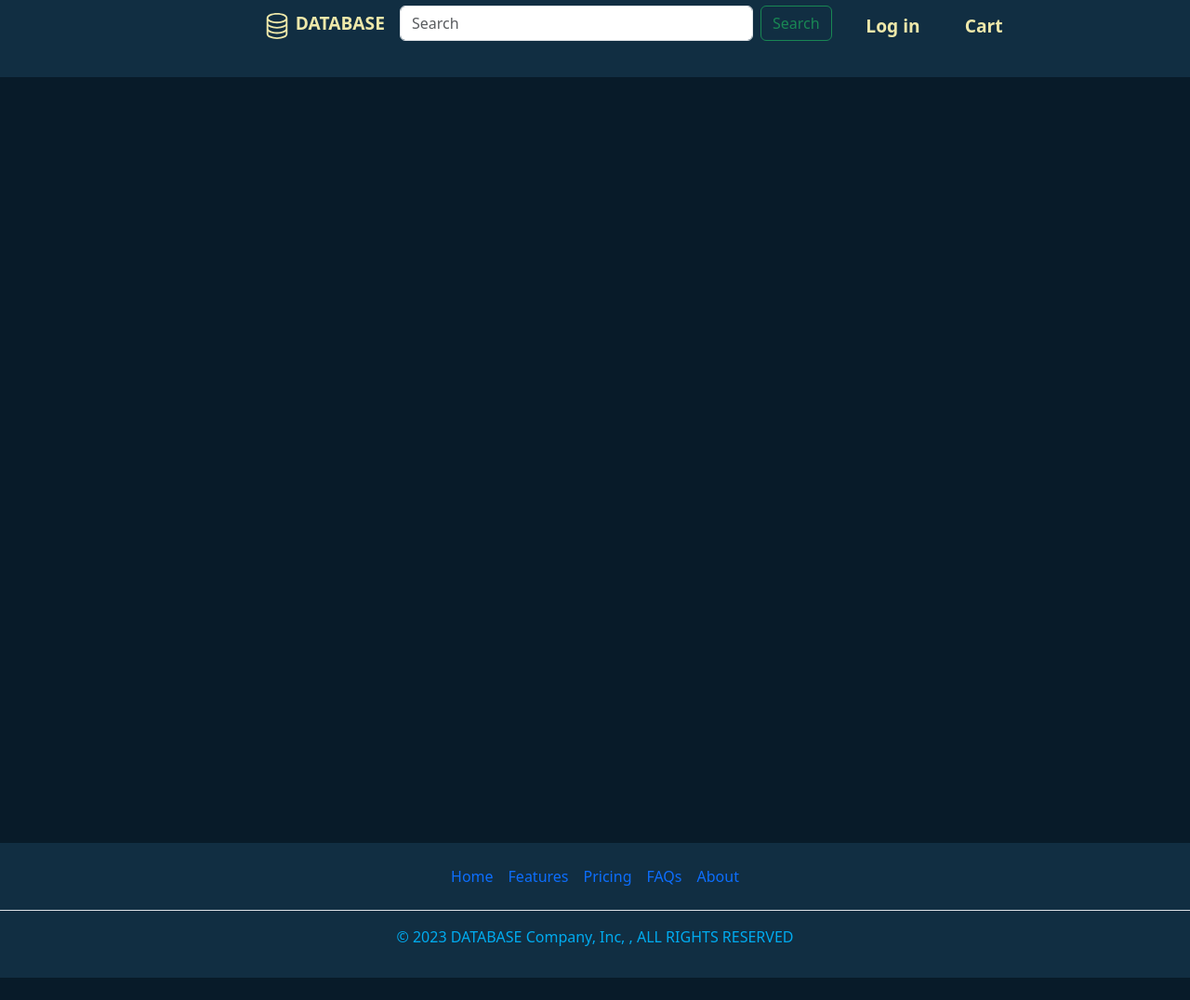
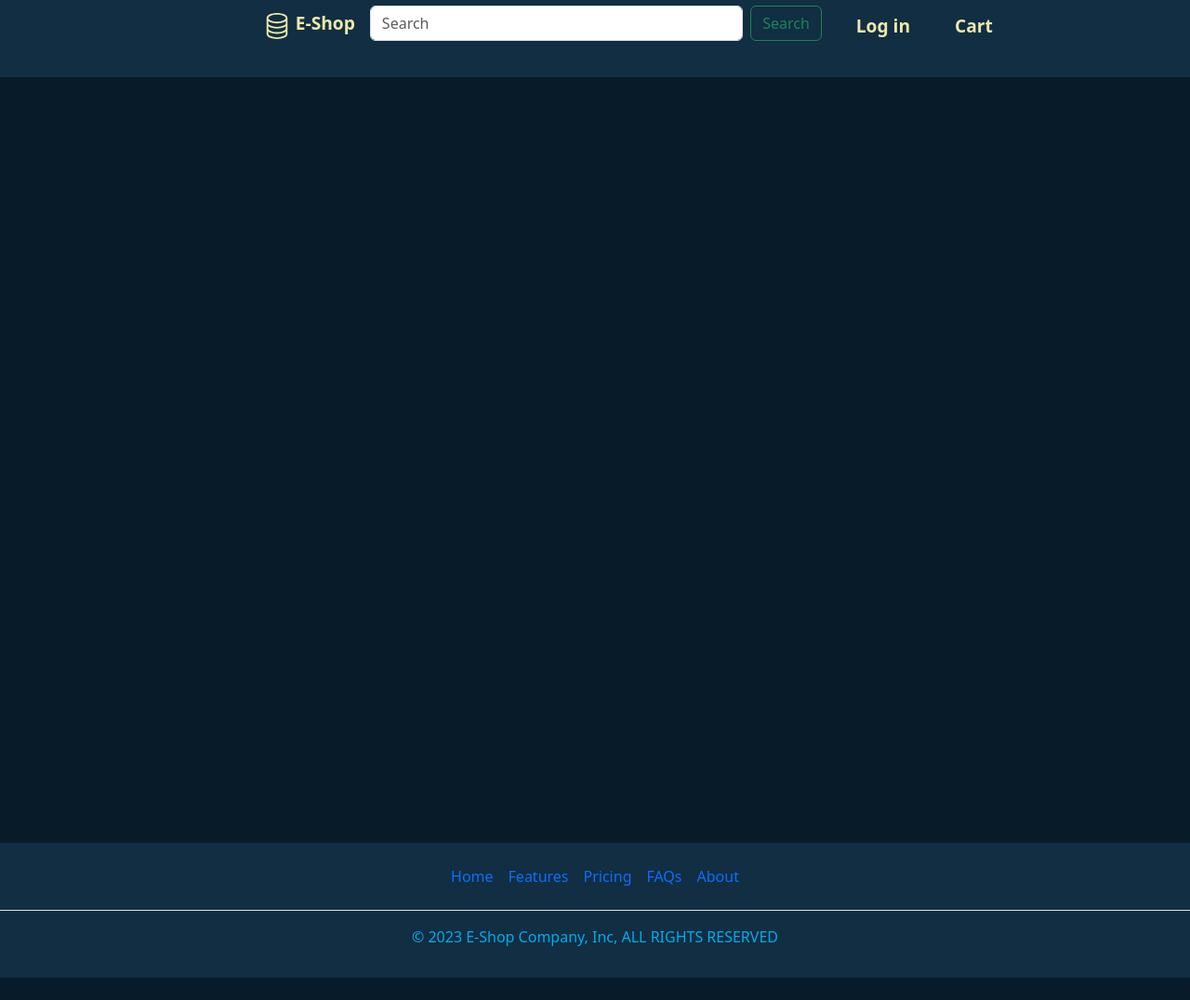
Before and after one commit to Esapling/Shopping-Website-Database-Project, a Flask app: page / in a window 1280 px wide. Shown: the whole page at 93% size. Run offline with Flask 3, Linux system fonts and the light colour scheme; data that the repository does not hold is empty; some libraries are stand-ins or nearby versions.

Commit message:
Made webpage title E-Shop.

```diff
--- a/templates/box.html
+++ b/templates/box.html
@@ -31,7 +31,7 @@
                 </label>
             </div>
             <button class="btn btn-lg btn-primary btn-block" type="submit">Sign in</button>
-            <p class="mt-5 mb-3 text-muted">© 2023 DATABASE Company, Inc, All Rights Reserved</p>
+            <p class="mt-5 mb-3 text-muted">© 2023 E-Shop Company, Inc, All Rights Reserved</p>
         </div> -->
     </div>
 </section>
--- a/templates/card.html
+++ b/templates/card.html
@@ -1,4 +1,5 @@
 <div class="card">
+  <!--FIXME??-->
   <div
     class="front"
     style="background: url('{{image_url}}');  background-size: cover; background-position: center;">
--- a/templates/cart.html
+++ b/templates/cart.html
@@ -34,7 +34,7 @@
                                 d="M4.318 2.687C5.234 2.271 6.536 2 8 2s2.766.27 3.682.687C12.644 3.125 13 3.627 13 4c0 .374-.356.875-1.318 1.313C10.766 5.729 9.464 6 8 6s-2.766-.27-3.682-.687C3.356 4.875 3 4.373 3 4c0-.374.356-.875 1.318-1.313ZM13 5.698V7c0 .374-.356.875-1.318 1.313C10.766 8.729 9.464 9 8 9s-2.766-.27-3.682-.687C3.356 7.875 3 7.373 3 7V5.698c.271.202.58.378.904.525C4.978 6.711 6.427 7 8 7s3.022-.289 4.096-.777A4.92 4.92 0 0 0 13 5.698ZM14 4c0-1.007-.875-1.755-1.904-2.223C11.022 1.289 9.573 1 8 1s-3.022.289-4.096.777C2.875 2.245 2 2.993 2 4v9c0 1.007.875 1.755 1.904 2.223C4.978 15.71 6.427 16 8 16s3.022-.289 4.096-.777C13.125 14.755 14 14.007 14 13V4Zm-1 4.698V10c0 .374-.356.875-1.318 1.313C10.766 11.729 9.464 12 8 12s-2.766-.27-3.682-.687C3.356 10.875 3 10.373 3 10V8.698c.271.202.58.378.904.525C4.978 9.71 6.427 10 8 10s3.022-.289 4.096-.777A4.92 4.92 0 0 0 13 8.698Zm0 3V13c0 .374-.356.875-1.318 1.313C10.766 14.729 9.464 15 8 15s-2.766-.27-3.682-.687C3.356 13.875 3 13.373 3 13v-1.302c.271.202.58.378.904.525C4.978 12.71 6.427 13 8 13s3.022-.289 4.096-.777c.324-.147.633-.323.904-.525Z"
                         />
                     </svg>
-                    DATABASE</a
+                    E-Shop</a
                 >
                 <div class="container-navbar-ul">
                     <ul class="navbar-nav ml-2">
--- a/templates/footer.html
+++ b/templates/footer.html
@@ -7,5 +7,5 @@
       <li class="nav-item"><a href="#" class="nav-link px-2">FAQs</a></li>
       <li class="nav-item"><a href="#" class="nav-link px-2">About</a></li>
     </ul>
-    <p class="text-center">© 2023 DATABASE Company, Inc, , ALL RIGHTS RESERVED</p>
+    <p class="text-center">© 2023 E-Shop Company, Inc, ALL RIGHTS RESERVED</p>
   </footer>
--- a/templates/index.html
+++ b/templates/index.html
@@ -34,7 +34,7 @@
               d="M4.318 2.687C5.234 2.271 6.536 2 8 2s2.766.27 3.682.687C12.644 3.125 13 3.627 13 4c0 .374-.356.875-1.318 1.313C10.766 5.729 9.464 6 8 6s-2.766-.27-3.682-.687C3.356 4.875 3 4.373 3 4c0-.374.356-.875 1.318-1.313ZM13 5.698V7c0 .374-.356.875-1.318 1.313C10.766 8.729 9.464 9 8 9s-2.766-.27-3.682-.687C3.356 7.875 3 7.373 3 7V5.698c.271.202.58.378.904.525C4.978 6.711 6.427 7 8 7s3.022-.289 4.096-.777A4.92 4.92 0 0 0 13 5.698ZM14 4c0-1.007-.875-1.755-1.904-2.223C11.022 1.289 9.573 1 8 1s-3.022.289-4.096.777C2.875 2.245 2 2.993 2 4v9c0 1.007.875 1.755 1.904 2.223C4.978 15.71 6.427 16 8 16s3.022-.289 4.096-.777C13.125 14.755 14 14.007 14 13V4Zm-1 4.698V10c0 .374-.356.875-1.318 1.313C10.766 11.729 9.464 12 8 12s-2.766-.27-3.682-.687C3.356 10.875 3 10.373 3 10V8.698c.271.202.58.378.904.525C4.978 9.71 6.427 10 8 10s3.022-.289 4.096-.777A4.92 4.92 0 0 0 13 8.698Zm0 3V13c0 .374-.356.875-1.318 1.313C10.766 14.729 9.464 15 8 15s-2.766-.27-3.682-.687C3.356 13.875 3 13.373 3 13v-1.302c.271.202.58.378.904.525C4.978 12.71 6.427 13 8 13s3.022-.289 4.096-.777c.324-.147.633-.323.904-.525Z"
             />
           </svg>
-          DATABASE</a
+          E-Shop</a
         >
         <div class="container-form">
           <!--Database den aldıgım icin burada hepsinin id lerini gonderecegim
--- a/templates/login.html
+++ b/templates/login.html
@@ -19,7 +19,7 @@
         {% if msg %}
             <h1 class="heading">{{msg}}</h1>
         {% else %}
-            <h1 class="heading">Hi there 👋 ,Please Log in</h1>
+            <h1 class="heading">Hi there 👋, Please Log in</h1>
         {%endif%}
         <form class="custom-form" method="POST">
             {{render_form(form)}}
@@ -37,7 +37,7 @@
                 </label>
             </div>
             <button class="btn btn-lg btn-primary btn-block" type="submit">Sign in</button>
-            <p class="mt-5 mb-3 text-muted">© 2023 DATABASE Company, Inc, All Rights Reserved</p>
+            <p class="mt-5 mb-3 text-muted">© 2023 E-Shop Company, Inc, All Rights Reserved</p>
         </div> -->
     </div>
 </section>
--- a/templates/update_profile.html
+++ b/templates/update_profile.html
@@ -18,7 +18,7 @@
                     <path
                             d="M4.318 2.687C5.234 2.271 6.536 2 8 2s2.766.27 3.682.687C12.644 3.125 13 3.627 13 4c0 .374-.356.875-1.318 1.313C10.766 5.729 9.464 6 8 6s-2.766-.27-3.682-.687C3.356 4.875 3 4.373 3 4c0-.374.356-.875 1.318-1.313ZM13 5.698V7c0 .374-.356.875-1.318 1.313C10.766 8.729 9.464 9 8 9s-2.766-.27-3.682-.687C3.356 7.875 3 7.373 3 7V5.698c.271.202.58.378.904.525C4.978 6.711 6.427 7 8 7s3.022-.289 4.096-.777A4.92 4.92 0 0 0 13 5.698ZM14 4c0-1.007-.875-1.755-1.904-2.223C11.022 1.289 9.573 1 8 1s-3.022.289-4.096.777C2.875 2.245 2 2.993 2 4v9c0 1.007.875 1.755 1.904 2.223C4.978 15.71 6.427 16 8 16s3.022-.289 4.096-.777C13.125 14.755 14 14.007 14 13V4Zm-1 4.698V10c0 .374-.356.875-1.318 1.313C10.766 11.729 9.464 12 8 12s-2.766-.27-3.682-.687C3.356 10.875 3 10.373 3 10V8.698c.271.202.58.378.904.525C4.978 9.71 6.427 10 8 10s3.022-.289 4.096-.777A4.92 4.92 0 0 0 13 8.698Zm0 3V13c0 .374-.356.875-1.318 1.313C10.766 14.729 9.464 15 8 15s-2.766-.27-3.682-.687C3.356 13.875 3 13.373 3 13v-1.302c.271.202.58.378.904.525C4.978 12.71 6.427 13 8 13s3.022-.289 4.096-.777c.324-.147.633-.323.904-.525Z"/>
                 </svg>
-                DATABASE</a>
+                E-Shop</a>
             <div class="container-items">
                 <a class="nav-link" href="{{url_for('login')}}">Log in</a>
                 <a class="nav-link" href="#">Box</a>
```
